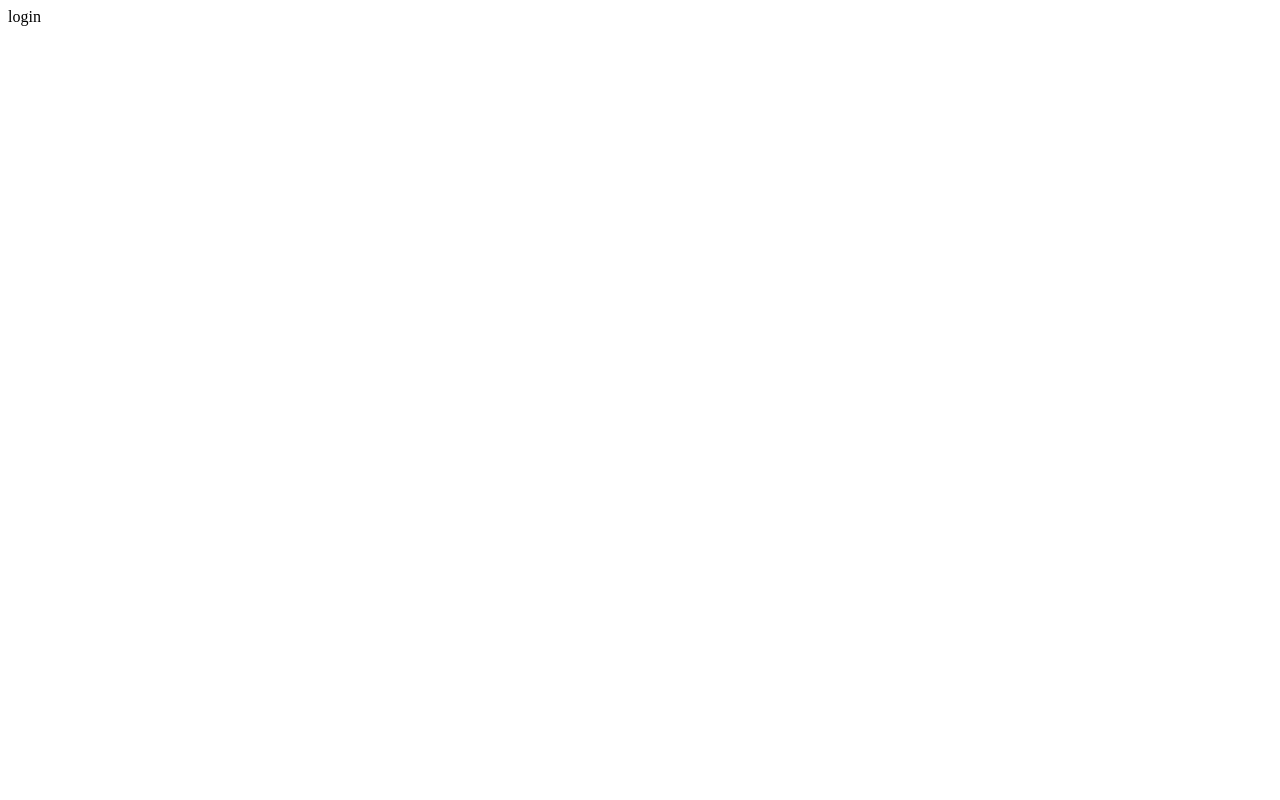
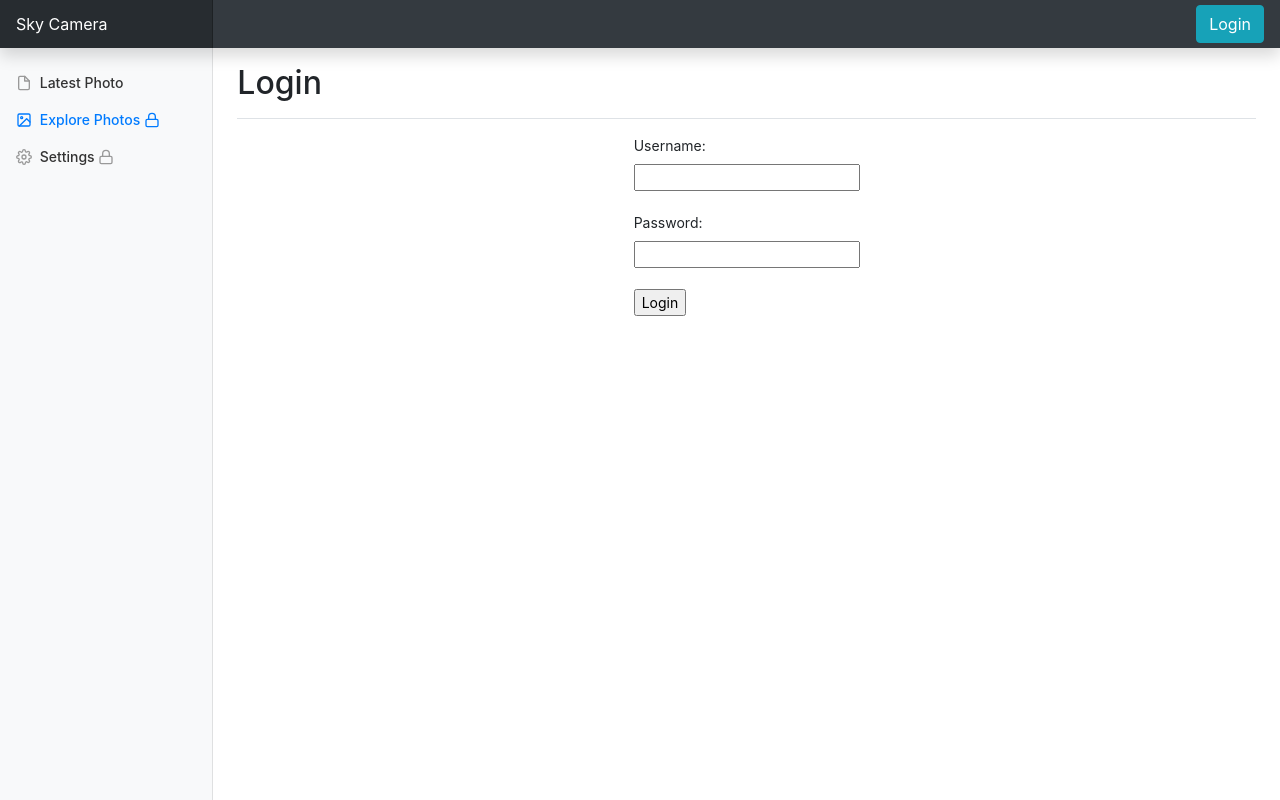
Before and after one commit to ainokila/edam-meteor-detector, a Flask app: page /login in a window 1280 px wide. Before the commit the page is almost empty. Run offline with Flask 2, Linux system fonts and the light colour scheme; some libraries are stand-ins or nearby versions.

Commit message:
Creates basic template for web (closes #21)

```diff
--- a/web/controller/main.py
+++ b/web/controller/main.py
@@ -7,8 +7,7 @@
 
 import os
 
-from flask import Flask, url_for
-from markupsafe import escape
+from flask import Flask, url_for, request, redirect
 
 #TODO: Move to service model
 from flask import render_template
@@ -16,27 +15,37 @@ from flask import render_template
 template_folder = os.environ['PYTHONPATH'] + '/web/templates'
 static_folder = os.environ['PYTHONPATH'] + '/web/static'
 
-app = Flask(__name__, template_folder=template_folder, static_folder=static_folder)
+app = Flask(__name__, template_folder=template_folder,
+            static_folder=static_folder)
+
 
 @app.route('/')
 def index():
-    return render_template('dashboard.html', name='A')
+    return explore()
+
 
 @app.route('/explore')
 def explore():
-    return render_template('dashboard.html', name='A')
+    return render_template('latest_photo.html', name='A')
+
 
 @app.route('/validate')
 def validate_photos():
-    return render_template('dashboard.html', name='A')
+    return render_template('explore_photos.html', name='A')
+
 
 @app.route('/settings')
 def settings():
-    return render_template('dashboard.html', name='A')
+    return render_template('settings.html', name='A')
 
-@app.route('/login')
+
+@app.route('/login', methods=['GET', 'POST'])
 def login():
-    return 'login'
+    if request.method == 'POST':
+        # Validate the user and redirect
+        return redirect(url_for('explore'))
+    else:
+        return render_template('login.html', name='A')
 
 
 if __name__ == "__main__":
--- /dev/null
+++ b/web/static/js/dashboard.js
@@ -0,0 +1,8 @@
+/* globals Chart:false, feather:false */
+
+(function () {
+    'use strict'
+
+    feather.replace()
+
+  }())
--- a/web/templates/dashboard.html
+++ b/web/templates/base.html
@@ -4,11 +4,7 @@
     <meta charset="utf-8">
     <meta name="viewport" content="width=device-width, initial-scale=1, shrink-to-fit=no">
     <meta name="description" content="">
-    <meta name="author" content="Mark Otto, Jacob Thornton, and Bootstrap contributors">
-    <meta name="generator" content="Jekyll v4.1.1">
-    <title>Dashboard Template · Bootstrap</title>
-
-    <link rel="canonical" href="https://getbootstrap.com/docs/4.5/examples/dashboard/">
+    <title>SKY - {% block title %}{% endblock %}</title>
 
     <!-- Bootstrap core CSS -->
     <link rel="stylesheet" href="https://stackpath.bootstrapcdn.com/bootstrap/4.5.2/css/bootstrap.min.css" integrity="sha384-JcKb8q3iqJ61gNV9KGb8thSsNjpSL0n8PARn9HuZOnIxN0hoP+VmmDGMN5t9UJ0Z" crossorigin="anonymous">
@@ -30,7 +26,9 @@
       }
     </style>
     <!-- Custom styles for this template -->
-    <link href="./static/dashboard.css" rel="stylesheet">
+    <!-- <link href="./static/dashboard.css" rel="stylesheet"> -->
+    <link rel="stylesheet" href="{{url_for("static", filename='css/dashboard.css')}}">
+
   </head>
   <body>
     <nav class="navbar navbar-dark sticky-top bg-dark flex-md-nowrap p-0 shadow">
@@ -40,7 +38,7 @@
   </button>
   <ul class="navbar-nav px-3">
     <li class="nav-item text-nowrap">
-      <a class="nav-link" href="#">Log in</a>
+      <button type="button" class="btn btn-info" onclick="location.href='/login';" >Login</button>
     </li>
   </ul>
 </nav>
@@ -51,21 +49,23 @@
       <div class="sidebar-sticky pt-3">
         <ul class="nav flex-column">
           <li class="nav-item">
-            <a class="nav-link active" href="/validate">
-              <span data-feather="image"></span>
-              Explore Photos <span class="sr-only">(current)</span>
-            </a>
-          </li>
-          <li class="nav-item">
             <a class="nav-link" href="/explore">
               <span data-feather="file"></span>
               Latest Photo
             </a>
           </li>
           <li class="nav-item">
+            <a class="nav-link active" href="/validate">
+              <span data-feather="image"></span>
+              Explore Photos <span class="sr-only">(current)</span>
+              <span data-feather="lock"></span>
+            </a>
+          </li>
+          <li class="nav-item">
             <a class="nav-link" href="/settings">
               <span data-feather="settings"></span>
               Settings
+              <span data-feather="lock"></span>
             </a>
           </li>
         </ul>
@@ -74,17 +74,20 @@
 
     <main role="main" class="col-md-9 ml-sm-auto col-lg-10 px-md-4">
       <div class="d-flex justify-content-between flex-wrap flex-md-nowrap align-items-center pt-3 pb-2 mb-3 border-bottom">
-        <h1 class="h2">Nombre de pagina</h1>
+        <h1 class="h2">{% block page_name %}{% endblock %}</h1>
       </div>
 
-      <!-- <canvas class="my-4 w-100" id="myChart" width="900" height="380"></canvas> -->
+      {% block content %}{% endblock %}
 
     </main>
   </div>
+
 </div>
+
 <script src="https://cdnjs.cloudflare.com/ajax/libs/feather-icons/4.9.0/feather.min.js"></script>
-<script>
-  feather.replace()
-</script>
+<script src="{{url_for("static", filename='js/dashboard.js')}}"></script>
+
+
+
 </body>
 </html>
--- /dev/null
+++ b/web/templates/explore_photos.html
@@ -0,0 +1,6 @@
+{% extends "base.html" %}
+{% block title %}Explore phothos{% endblock %}
+{% block page_name %}Explore phothos{% endblock %}
+{% block content %}
+    <!-- Fill it-->
+{% endblock %}
--- /dev/null
+++ b/web/templates/latest_photo.html
@@ -0,0 +1,6 @@
+{% extends "base.html" %}
+{% block title %}Latest photho{% endblock %}
+{% block page_name %}Latest photho{% endblock %}
+{% block content %}
+    <!-- Fill it-->
+{% endblock %}
--- /dev/null
+++ b/web/templates/login.html
@@ -0,0 +1,18 @@
+{% extends "base.html" %}
+{% block title %}Login{% endblock %}
+{% block page_name %}Login{% endblock %}
+{% block content %}
+
+<div class="d-flex justify-content-center">
+    <form action="/login" method="post">
+        <label for="username">Username:</label><br>
+        <input type="text" id="username" value=""><br><br>
+
+        <label for="password">Password:</label><br>
+        <input type="text" id="password" value=""><br><br>
+
+        <input type="submit" value="Login">
+    </form>
+</div>
+
+{% endblock %}
--- /dev/null
+++ b/web/templates/settings.html
@@ -0,0 +1,6 @@
+{% extends "base.html" %}
+{% block title %}Camera settings{% endblock %}
+{% block page_name %}Camera settings{% endblock %}
+{% block content %}
+    <!-- Fill it-->
+{% endblock %}
```
Also changed, not shown: web/static/css/dashboard.css (line endings or trailing spaces).
